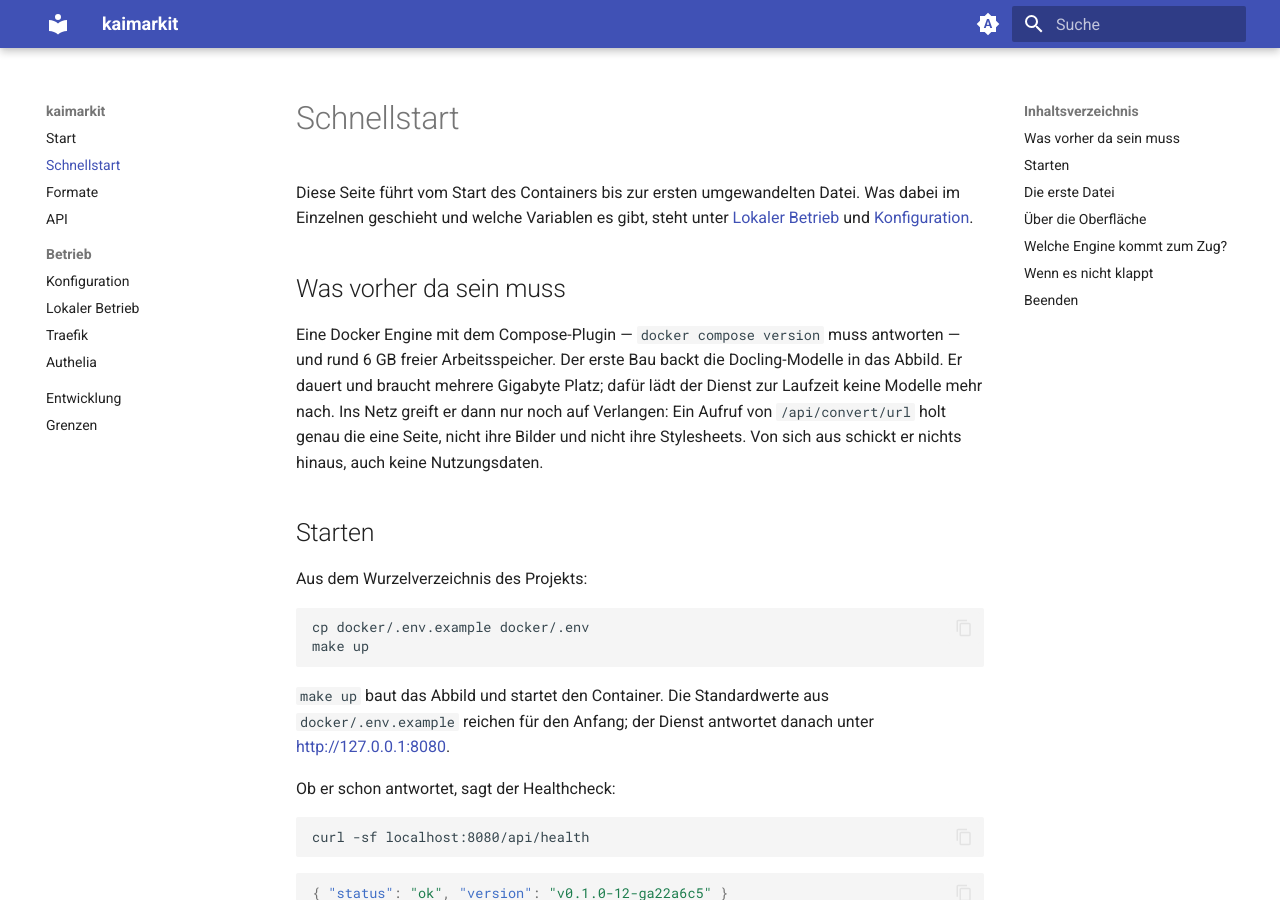
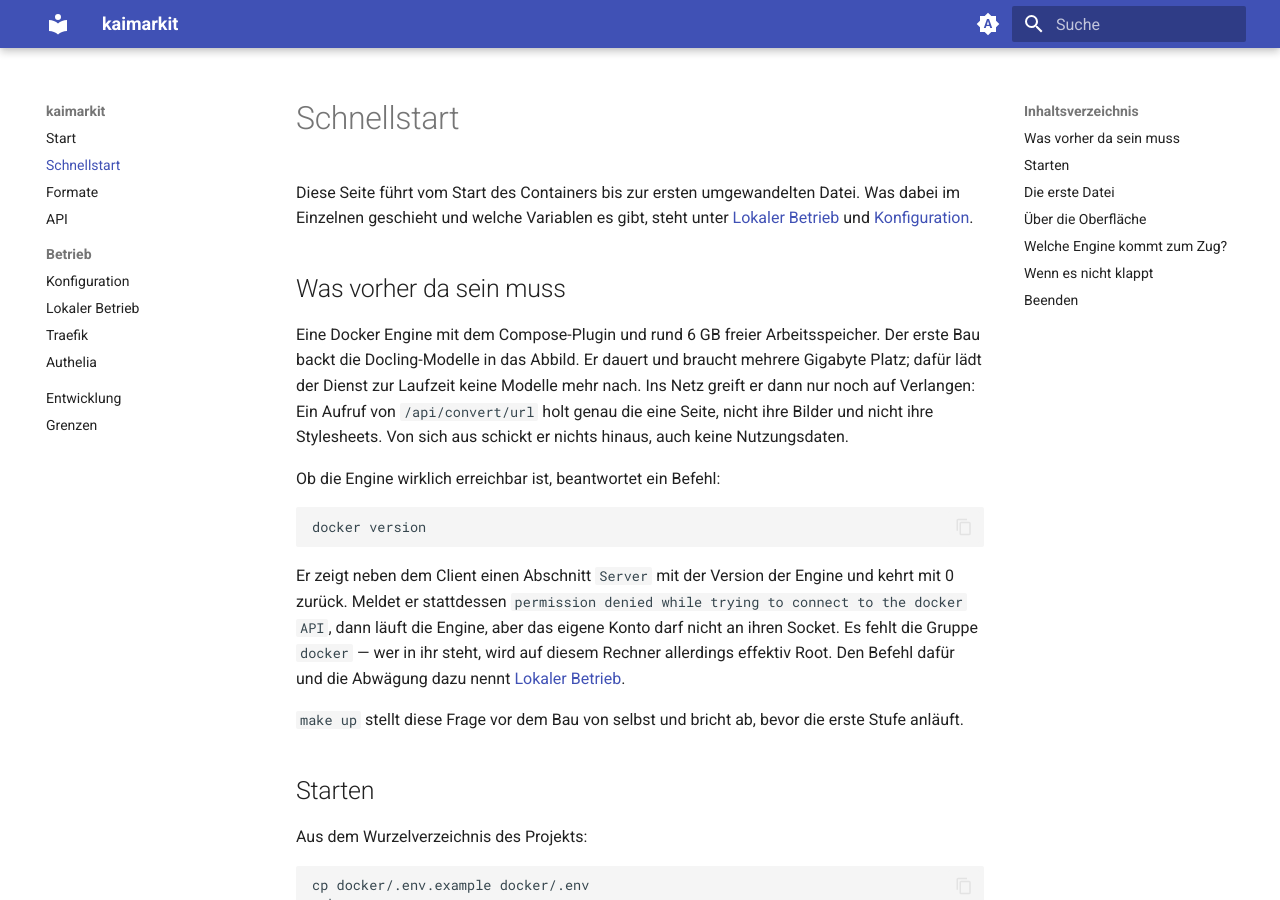
Before and after one commit to 0x2e6b6169/kaimarkit, an MkDocs documentation site: the page built from docs/schnellstart.md, in a window 1280 px wide and 900 px high. Built offline with MkDocs 1.6.1 and Material for MkDocs 9.7.7, drawn with Linux system fonts in a browser that asks for light colours; the version menu is left out.

Commit message:
docs(quickstart): check the Docker daemon, not the plugin
`docker compose version` answers even when the daemon is unreachable, so
it passed on a machine where the very next build step fails. Use
`docker version` instead, matching docs/betrieb/lokal.md, and point to
that page for the group fix and what it costs.

````diff
--- a/docs/schnellstart.md
+++ b/docs/schnellstart.md
@@ -6,12 +6,28 @@ dabei im Einzelnen geschieht und welche Variablen es gibt, steht unter
 
 ## Was vorher da sein muss
 
-Eine Docker Engine mit dem Compose-Plugin — `docker compose version` muss antworten —
-und rund 6 GB freier Arbeitsspeicher. Der erste Bau backt die Docling-Modelle in das
-Abbild. Er dauert und braucht mehrere Gigabyte Platz; dafür lädt der Dienst zur
-Laufzeit keine Modelle mehr nach. Ins Netz greift er dann nur noch auf Verlangen: Ein
-Aufruf von `/api/convert/url` holt genau die eine Seite, nicht ihre Bilder und nicht
-ihre Stylesheets. Von sich aus schickt er nichts hinaus, auch keine Nutzungsdaten.
+Eine Docker Engine mit dem Compose-Plugin und rund 6 GB freier Arbeitsspeicher. Der
+erste Bau backt die Docling-Modelle in das Abbild. Er dauert und braucht mehrere
+Gigabyte Platz; dafür lädt der Dienst zur Laufzeit keine Modelle mehr nach. Ins Netz
+greift er dann nur noch auf Verlangen: Ein Aufruf von `/api/convert/url` holt genau
+die eine Seite, nicht ihre Bilder und nicht ihre Stylesheets. Von sich aus schickt
+er nichts hinaus, auch keine Nutzungsdaten.
+
+Ob die Engine wirklich erreichbar ist, beantwortet ein Befehl:
+
+```bash
+docker version
+```
+
+Er zeigt neben dem Client einen Abschnitt `Server` mit der Version der Engine und
+kehrt mit 0 zurück. Meldet er stattdessen `permission denied while trying to connect
+to the docker API`, dann läuft die Engine, aber das eigene Konto darf nicht an ihren
+Socket. Es fehlt die Gruppe `docker` — wer in ihr steht, wird auf diesem Rechner
+allerdings effektiv Root. Den Befehl dafür und die Abwägung dazu nennt
+[Lokaler Betrieb](betrieb/lokal.md#was-vorher-da-sein-muss).
+
+`make up` stellt diese Frage vor dem Bau von selbst und bricht ab, bevor die erste
+Stufe anläuft.
 
 ## Starten
 
````
